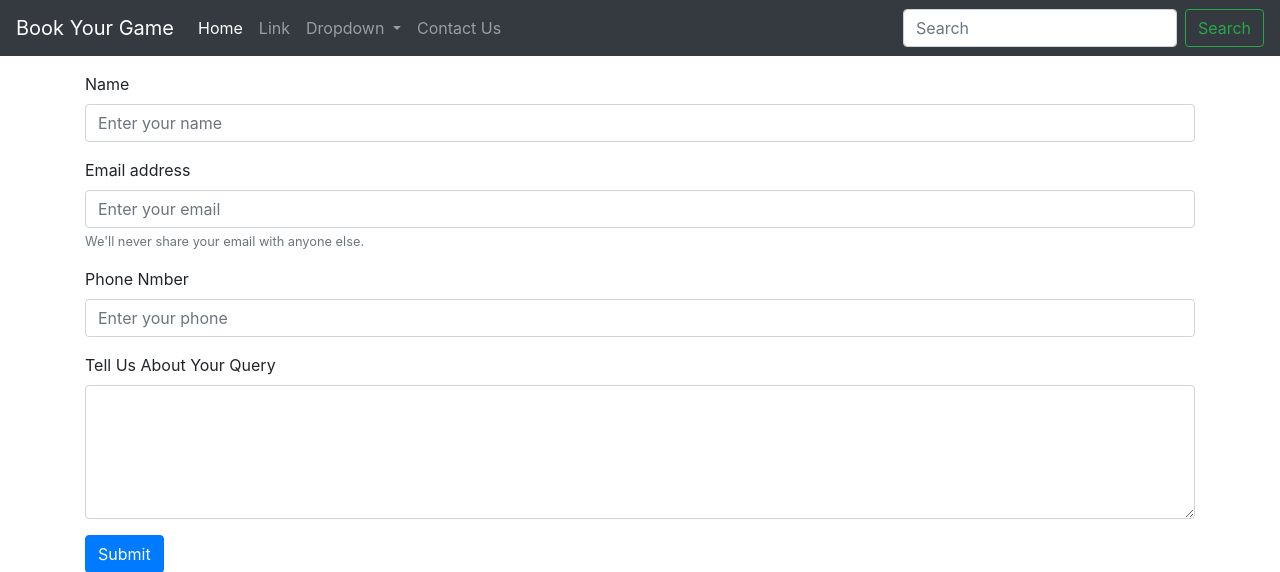
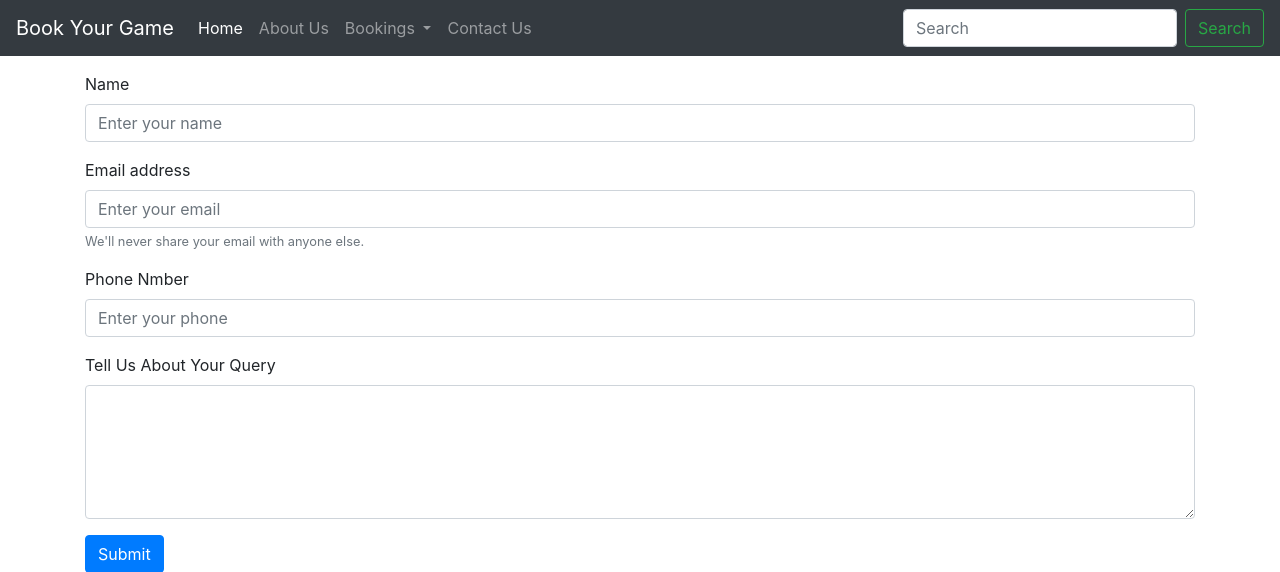
Before and after one commit to sudarshanadhikari908/Futsal, a Django app: page /contact in a window 1280 px wide. Shown: the top 572 px of the page. Run offline with Django 3.2, Linux system fonts and the light colour scheme; some libraries are stand-ins or nearby versions.

Commit message:
Change 6

```diff
--- a/home/views.py
+++ b/home/views.py
@@ -18,3 +18,7 @@ def contact(request):
        contact = Contact(name = name, email=email, phone=phone, content=content)
        contact.save()
     return render(request, 'home/contact.html')
+
+def about(request):
+
+    return render(request, 'home/about.html')
--- a/templates/base.html
+++ b/templates/base.html
@@ -23,17 +23,16 @@
         <a class="nav-link" href="/">Home <span class="sr-only">(current)</span></a>
       </li>
       <li class="nav-item">
-        <a class="nav-link" href="#">Link</a>
+        <a class="nav-link" href="/about">About Us</a>
       </li>
       <li class="nav-item dropdown">
         <a class="nav-link dropdown-toggle" href="#" id="navbarDropdown" role="button" data-toggle="dropdown" aria-haspopup="true" aria-expanded="false">
-          Dropdown
+         Bookings
         </a>
         <div class="dropdown-menu" aria-labelledby="navbarDropdown">
-          <a class="dropdown-item" href="#">Action</a>
-          <a class="dropdown-item" href="#">Another action</a>
-          <div class="dropdown-divider"></div>
-          <a class="dropdown-item" href="#">Something else here</a>
+          <a class="dropdown-item" href="/contact">Book Now</a>
+          <a class="dropdown-item" href="#">Tracker</a>
+
         </div>
       </li>
        <li class="nav-item">
--- /dev/null
+++ b/templates/home/about.html
@@ -0,0 +1,6 @@
+{% extends 'base.html' %}
+
+{% block body %}
+
+
+{% endblock body %}
```
Also changed, not shown: db.sqlite3.
